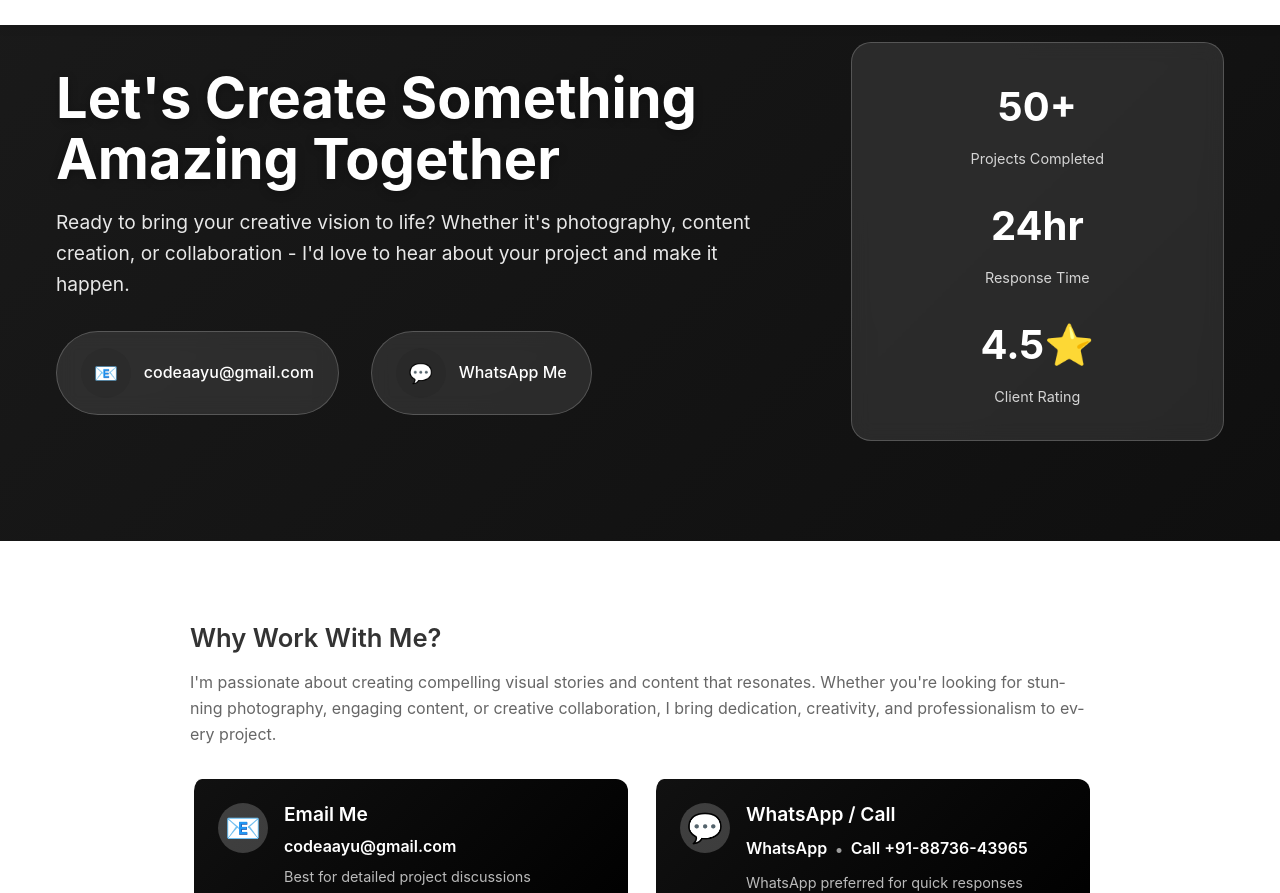
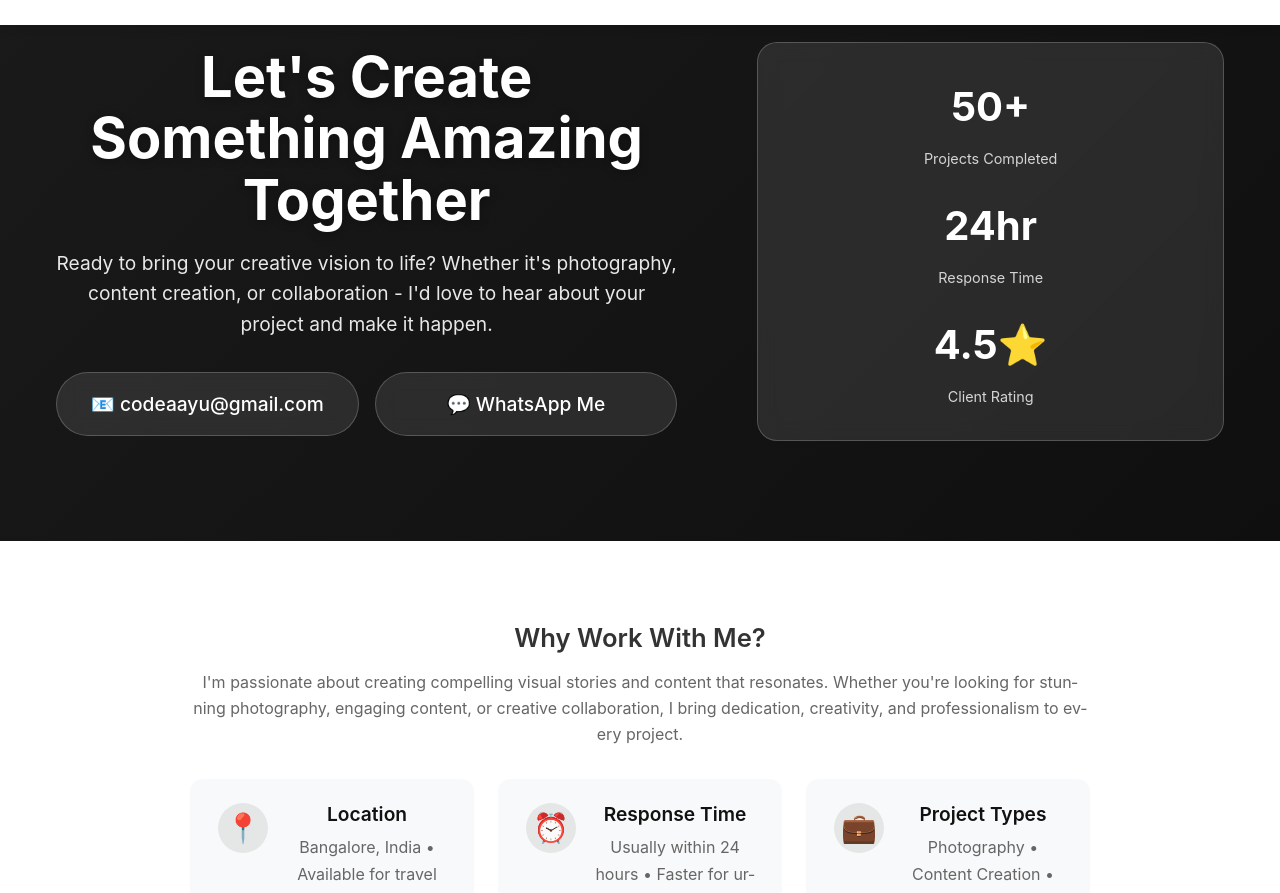
Before and after one commit to CodeAayu/codeaayu-creatives-website, a plain HTML site: page contact.html in a window 1280 px wide. Shown: the part 58-951 px from the top of the page. Drawn offline with Linux system fonts and the light colour scheme.

Commit message:
Some commit

```diff
--- a/contact.html
+++ b/contact.html
@@ -45,12 +45,10 @@
                         <p class="hero-subtitle">Ready to bring your creative vision to life? Whether it's photography, content creation, or collaboration - I'd love to hear about your project and make it happen.</p>
                         <div class="quick-contact">
                             <a href="mailto:codeaayu@gmail.com" class="quick-contact-item">
-                                <span class="contact-icon">📧</span>
-                                <span>codeaayu@gmail.com</span>
+                                <span class="contact-icon">📧 codeaayu@gmail.com</span>
                             </a>
                             <a href="https://wa.me/918873643965" target="_blank" class="quick-contact-item">
-                                <span class="contact-icon">💬</span>
-                                <span>WhatsApp Me</span>
+                                <span class="contact-icon">💬 WhatsApp Me</span>
                             </a>
                         </div>
                     </div>
@@ -154,7 +152,7 @@
                         </div>
 
                         <div class="contact-details">
-                            <div class="contact-item featured">
+                            <!-- <div class="contact-item featured">
                                 <div class="contact-icon">📧</div>
                                 <div class="contact-text">
                                     <h3>Email Me</h3>
@@ -174,13 +172,13 @@
                                     </div>
                                     <p class="contact-note">WhatsApp preferred for quick responses</p>
                                 </div>
-                            </div>
+                            </div> -->
 
                             <div class="contact-item">
                                 <div class="contact-icon">📍</div>
                                 <div class="contact-text">
                                     <h3>Location</h3>
-                                    <p>India • Available for travel worldwide</p>
+                                    <p>Bangalore, India • Available for travel worldwide</p>
                                 </div>
                             </div>
 
--- a/css/main.css
+++ b/css/main.css
@@ -1,5 +1,5 @@
 /* Reset and Base Styles */
-* {
+*, *::before, *::after {
     margin: 0;
     padding: 0;
     box-sizing: border-box;
@@ -21,6 +21,7 @@ body {
     -webkit-font-smoothing: antialiased;
     -moz-osx-font-smoothing: grayscale;
     text-rendering: optimizeLegibility;
+    text-align: center;
 }
 
 /* Improved focus management for better accessibility */
@@ -580,8 +581,8 @@ a:focus {
     bottom: 0;
     left: 0;
     right: 0;
-    background: linear-gradient(transparent, rgba(0,0,0,0.8));
-    color: white;
+    background: rgba(255, 255, 255, 0.95);
+    color: #111;
     padding: 1.5rem;
     transform: translateY(100%);
     transition: transform 0.3s ease;
@@ -1140,6 +1141,7 @@ a:focus {
     display: flex;
     margin-bottom: 3rem;
     position: relative;
+    align-items: flex-start;
 }
 
 .timeline-date {
@@ -1152,6 +1154,8 @@ a:focus {
 .timeline-content {
     padding-left: 2rem;
     position: relative;
+    flex: 1 1 0%;
+    min-width: 0;
 }
 
 .timeline-content::before {
@@ -1416,7 +1420,7 @@ a:focus {
 
 .contact-hero .hero-content {
     display: grid;
-    grid-template-columns: 2fr 1fr;
+    grid-template-columns: minmax(0, 1.4fr) minmax(0, 1fr);
     gap: 3rem;
     align-items: center;
 }
@@ -1435,14 +1439,15 @@ a:focus {
 }
 
 .quick-contact {
-    display: flex;
-    gap: 2rem;
-    flex-wrap: wrap;
+    display: grid;
+    grid-template-columns: repeat(auto-fit, minmax(min(240px, 100%), 1fr));
+    gap: 1rem;
 }
 
 .quick-contact-item {
     display: flex;
     align-items: center;
+    justify-content: center; /* center icon + text together */
     gap: 0.8rem;
     background: rgba(255, 255, 255, 0.1);
     padding: 1rem 1.5rem;
@@ -1452,6 +1457,8 @@ a:focus {
     transition: all 0.3s ease;
     backdrop-filter: blur(10px);
     border: 1px solid rgba(255, 255, 255, 0.2);
+    white-space: nowrap; /* keep icon and text on one line */
+    text-align: center;
 }
 
 .quick-contact-item:hover {
@@ -1459,8 +1466,16 @@ a:focus {
     transform: translateY(-2px);
 }
 
+/* Make hero quick-contact icons inline and centered without the contact card circle */
 .quick-contact-item .contact-icon {
     font-size: 1.2rem;
+    width: auto;
+    height: auto;
+    background: transparent;
+    border-radius: 0;
+    display: inline-flex;
+    align-items: center;
+    justify-content: center;
 }
 
 .contact-stats {
@@ -1501,6 +1516,7 @@ a:focus {
     gap: 2.5rem;
     max-width: 900px;
     margin: 0 auto;
+    width: 100%;
 }
 
 .contact-form-container h2 {
@@ -1545,20 +1561,20 @@ a:focus {
 }
 
 .contact-info-header h2 {
-    font-size: 2.2rem;
+    font-size: clamp(1.6rem, 5.5vw, 2.2rem);
     margin-bottom: 1rem;
     color: #333;
 }
 
 .contact-info-header p {
-    font-size: 1.1rem;
+    font-size: clamp(1rem, 4vw, 1.1rem);
     line-height: 1.7;
     color: #666;
 }
 
 .contact-details {
     display: grid;
-    grid-template-columns: repeat(2, minmax(260px, 1fr));
+    grid-template-columns: repeat(auto-fit, minmax(min(260px, 100%), 1fr));
     gap: 1.25rem 1.5rem;
     margin-bottom: 2.5rem;
 }
@@ -1605,6 +1621,24 @@ a:focus {
     border-radius: 50%;
 }
 
+/* Dynamic wrapping to prevent overflow on contact page */
+.contact-info-header h2,
+.contact-info-header p,
+.contact-text h3,
+.contact-text p,
+.contact-text a {
+    overflow-wrap: anywhere;
+    word-break: break-word;
+    hyphens: auto;
+}
+
+.quick-contact-item,
+.contact-item,
+.contact-text,
+.social-link {
+    min-width: 0;
+}
+
 .contact-item.featured .contact-icon {
     background: rgba(255, 255, 255, 0.2);
 }
@@ -1613,6 +1647,10 @@ a:focus {
     margin-bottom: 0.5rem;
     font-size: 1.2rem;
     font-weight: 600;
+}
+
+.contact-text {
+    text-align: center;
 }
 
 .contact-text .contact-link {
@@ -1660,6 +1698,7 @@ a:focus {
     align-items: center;
     gap: 0.5rem;
     flex-wrap: wrap;
+    justify-content: center;
 }
 
 .contact-options .divider {
@@ -1682,9 +1721,9 @@ a:focus {
     align-items: stretch;
 }
 
-/* Ensure Contact page grid renders as 2x2 on desktop */
+/* Contact social grid: auto-fit to prevent overflow on small screens */
 .social-links-contact .social-grid {
-    grid-template-columns: repeat(2, minmax(220px, 1fr));
+    grid-template-columns: repeat(auto-fit, minmax(220px, 1fr));
     justify-items: stretch;
 }
 
@@ -1777,7 +1816,7 @@ a:focus {
 
 .service-card ul {
     list-style: none;
-    text-align: left;
+    text-align: center;
 }
 
 .service-card li {
--- a/css/responsive.css
+++ b/css/responsive.css
@@ -164,6 +164,8 @@ select {
         grid-template-columns: 1fr;
         gap: 1rem;
     }
+
+    /* Contact info flows in one column on small screens */
 
     .featured-content {
         grid-template-columns: 1fr;
@@ -653,7 +655,7 @@ select {
     }
 
     p {
-        text-align: left; /* Changed from center to left for better mobile readability */
+        text-align: center;
         line-height: 1.6;
         margin-bottom: 1.5rem;
     }
@@ -1076,6 +1078,7 @@ select {
     .contact-hero .hero-content,
     .contact-section .container {
         width: 100%;
+        max-width: 100%;
     }
 
     .quick-contact,
```
Also changed, not shown: index.html (+0 -2 lines).
